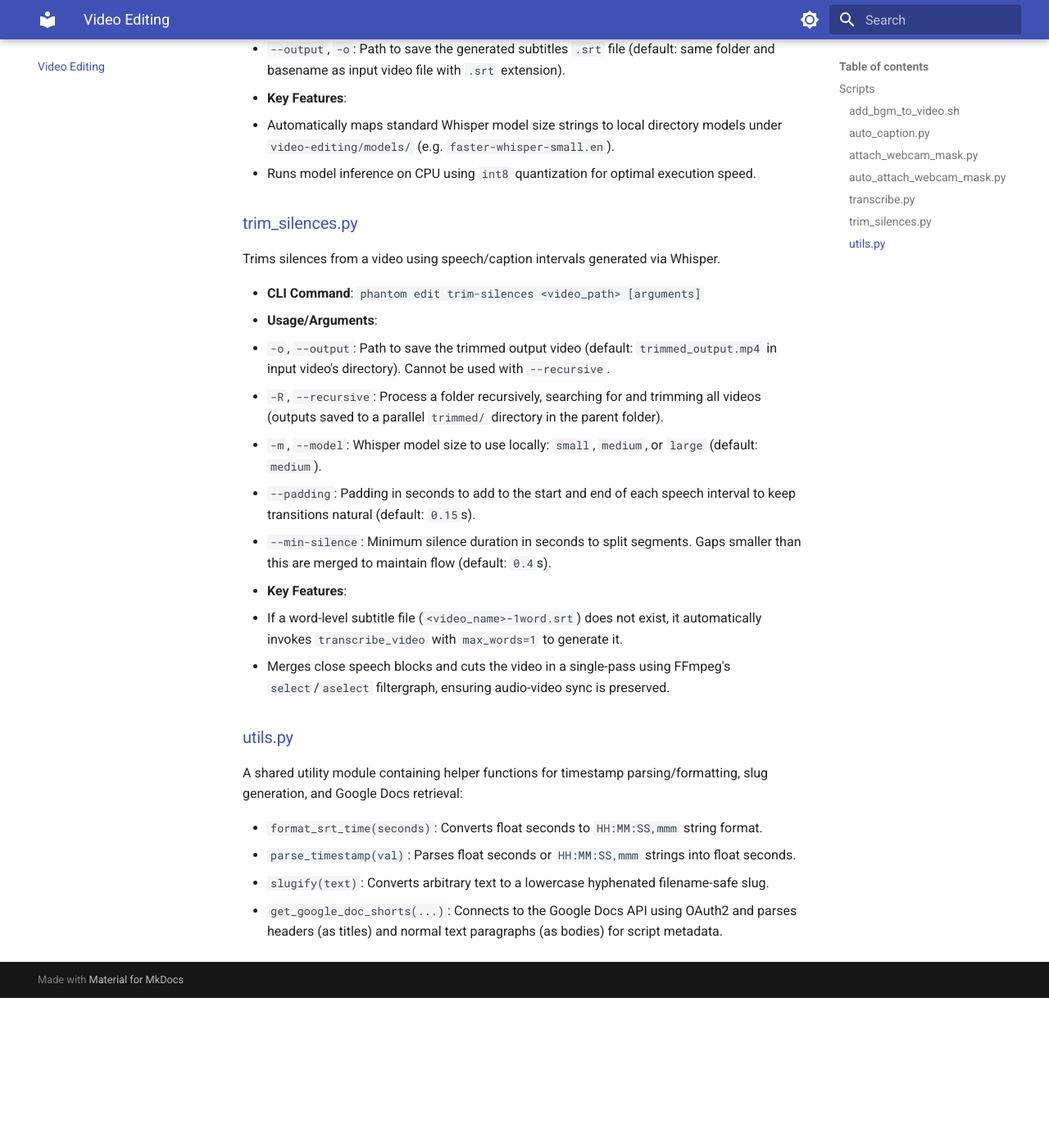
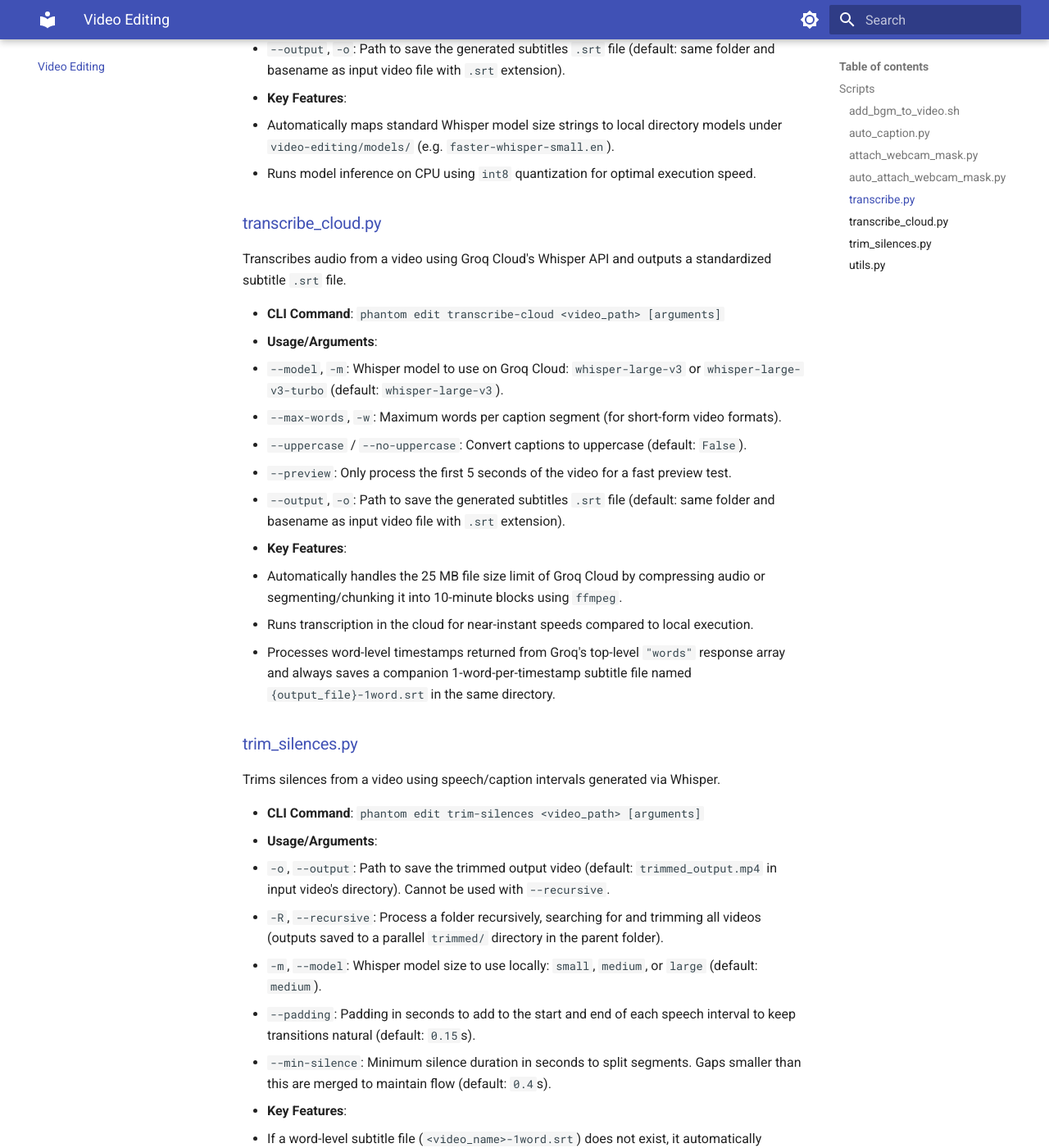
Before and after one commit to hassanaziz0012/phantom-editor, an MkDocs documentation site: the page built from docs/video-editing.md, in a window 1280 px wide and 1400 px high, scrolled down 3811 px. Shown: the whole window at 82% size. Built offline with MkDocs 1.6.1 and Material for MkDocs 9.7.7, drawn with Linux system fonts in a browser that asks for light colours; before the commit the page ends 5028 px from its top, so only the background shows below that.

Commit message:
update docs

```diff
--- a/docs/video-editing.md
+++ b/docs/video-editing.md
@@ -87,6 +87,21 @@ Transcribes audio from a video using local Faster Whisper models and outputs a s
   - Automatically maps standard Whisper model size strings to local directory models under `video-editing/models/` (e.g. `faster-whisper-small.en`).
   - Runs model inference on CPU using `int8` quantization for optimal execution speed.
 
+### [transcribe_cloud.py](../video-editing/transcribe_cloud.py)
+Transcribes audio from a video using Groq Cloud's Whisper API and outputs a standardized subtitle `.srt` file.
+
+* **CLI Command**: `phantom edit transcribe-cloud <video_path> [arguments]`
+* **Usage/Arguments**:
+  - `--model`, `-m`: Whisper model to use on Groq Cloud: `whisper-large-v3` or `whisper-large-v3-turbo` (default: `whisper-large-v3`).
+  - `--max-words`, `-w`: Maximum words per caption segment (for short-form video formats).
+  - `--uppercase` / `--no-uppercase`: Convert captions to uppercase (default: `False`).
+  - `--preview`: Only process the first 5 seconds of the video for a fast preview test.
+  - `--output`, `-o`: Path to save the generated subtitles `.srt` file (default: same folder and basename as input video file with `.srt` extension).
+* **Key Features**:
+  - Automatically handles the 25 MB file size limit of Groq Cloud by compressing audio or segmenting/chunking it into 10-minute blocks using `ffmpeg`.
+  - Runs transcription in the cloud for near-instant speeds compared to local execution.
+  - Processes word-level timestamps returned from Groq's top-level `"words"` response array and always saves a companion 1-word-per-timestamp subtitle file named `{output_file}-1word.srt` in the same directory.
+
 ### [trim_silences.py](../video-editing/trim_silences.py)
 Trims silences from a video using speech/caption intervals generated via Whisper.
 
```
Also changed, not shown: docs/index.md (+5 -0 lines), docs/review.md (added, +120 -0 lines).
